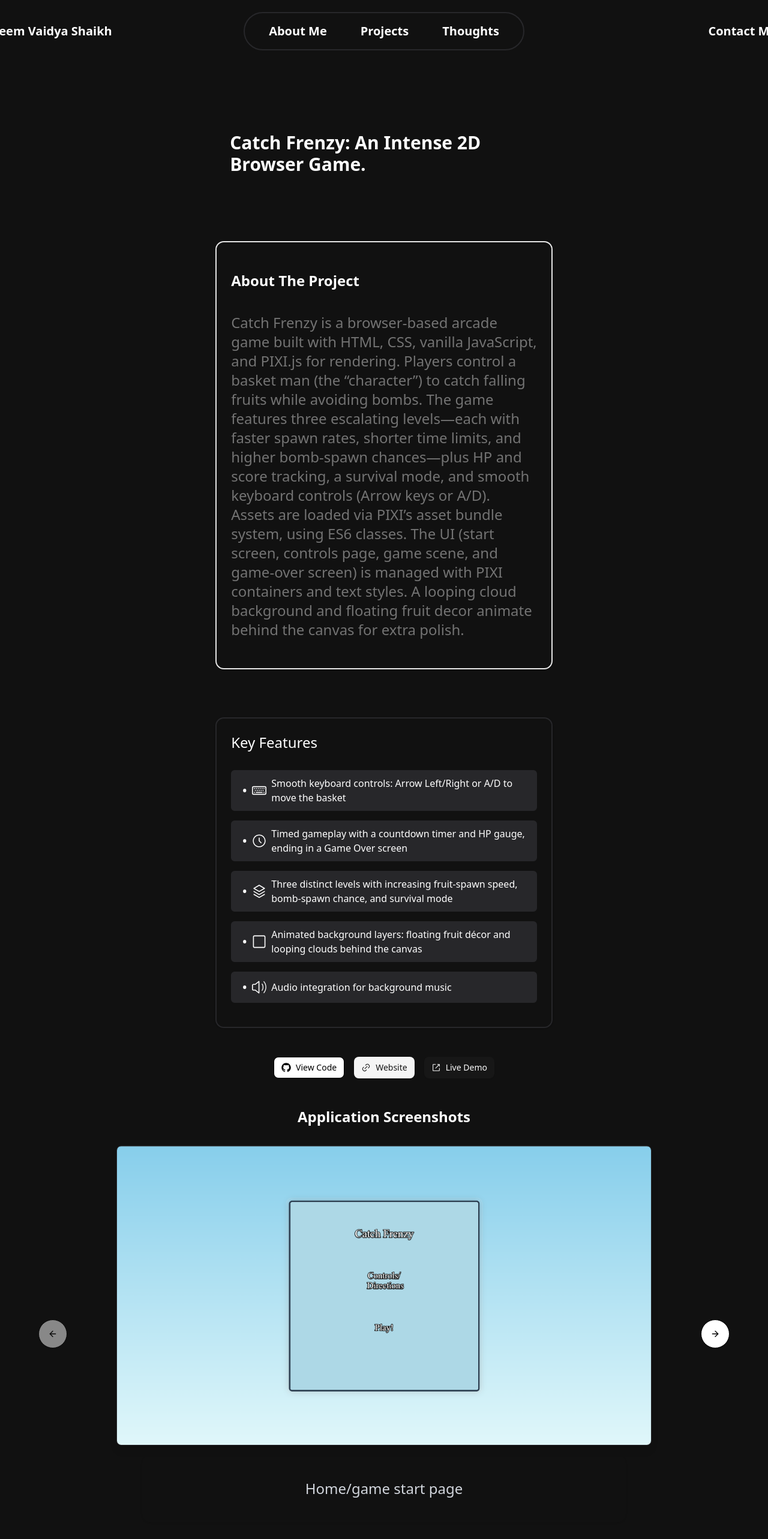
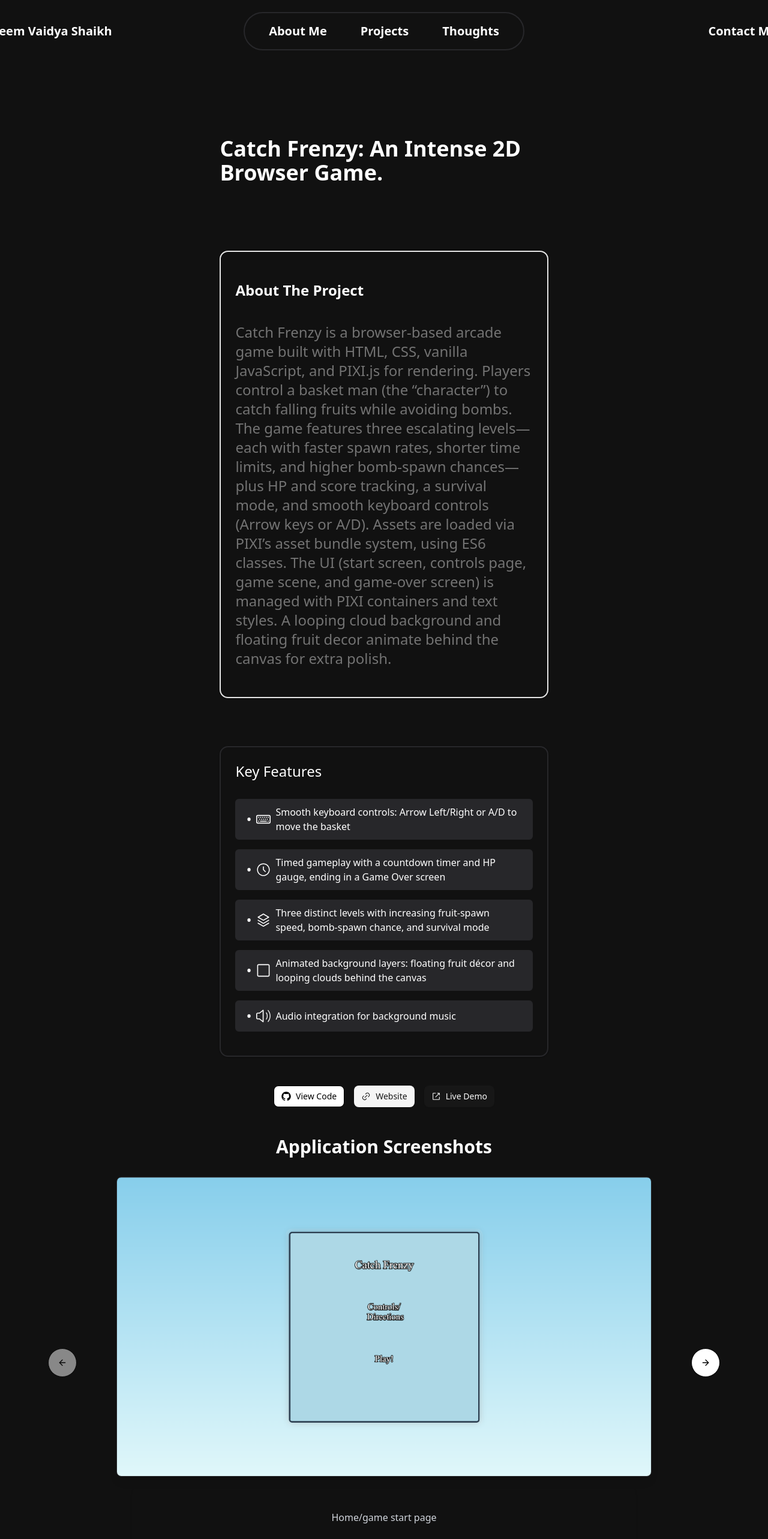
Before and after one commit to AazeemVS/Portfolio-Site, a React (Vite) app in the folder my-portfolio/: page /CatchFrenzyInfoPage in a window 1280 px wide. Shown: the top 2566 px of the page at 60% size. Built offline with nearby package versions, Linux system fonts and the light colour scheme.

Commit message:
updated projectTemplate component

```diff
--- a/my-portfolio/src/components/ui/landingPageProjects.tsx
+++ b/my-portfolio/src/components/ui/landingPageProjects.tsx
@@ -1,12 +1,11 @@
 import SBESCIImg from "@/../images/SBESCI_site_pic.png";
 import WorkoutAppImg from "@/../images/WorkoutAppHomePage.png";
 import { useNavigate } from "react-router-dom";
-import ProjectTemplate from "@/components/ui/projectTemplate";
+import ProjectTemplate from "@/components/ui/projects/projectTemplate";
 import HTMLIcon from "@/components/ui/icons/HTMLIcon";
 import CSSIcon from "@/components/ui/icons/CSSIcon";
 import JSIcon from "@/components/ui/icons/jsIcon";
 import TSIcon from "@/components/ui/icons/tsIcon";
-import JavaIcon from "@/components/ui/icons/javaIcon";
 import AngularIcon from "@/components/ui/icons/angularIcon";
 function LandingPageProjects() {
   const navigate = useNavigate();
--- a/my-portfolio/src/components/ui/projects/projectPageLayout.tsx
+++ b/my-portfolio/src/components/ui/projects/projectPageLayout.tsx
@@ -38,11 +38,11 @@ export const ProjectPageLayout: React.FC<ProjectPageLayoutProps> = ({
   websiteUrl,
 }) => {
   return (
-    <div className="container mx-auto px-4 py-8">
+    <div className="container mx-auto px-4 sm:px-6 lg:px-8 py-6 sm:py-8 lg:py-10">
       {/* Project Header */}
-      <Card className="mb-8 bg-transparent border-none shadow-none">
-        <CardHeader>
-          <CardTitle className="text-3xl font-bold text-white">
+      <Card className="mb-6 sm:mb-8 lg:mb-10 bg-transparent border-none shadow-none">
+        <CardHeader className="px-0">
+          <CardTitle className="text-2xl sm:text-3xl lg:text-4xl font-bold text-white">
             {title}
           </CardTitle>
         </CardHeader>
@@ -51,12 +51,12 @@ export const ProjectPageLayout: React.FC<ProjectPageLayoutProps> = ({
       <ProjDescription text={description} />
 
       {/* Key Features Section */}
-      <section className="mb-12">
+      <section className="mb-8 sm:mb-10 lg:mb-12">
         <KeyFeatures items={features} />
       </section>
 
       {/* Project Buttons */}
-      <div className="mb-12 flex justify-center gap-4">
+      <div className="mb-8 sm:mb-10 lg:mb-12 flex flex-wrap justify-center gap-3 sm:gap-4">
         <ProjBtns
           githubUrl={githubUrl}
           liveDemoUrl={liveDemoUrl}
@@ -66,34 +66,36 @@ export const ProjectPageLayout: React.FC<ProjectPageLayoutProps> = ({
 
       {/* Carousel Section */}
       {slides.length > 0 && (
-        <section className="mb-12">
-          <h2 className="text-2xl font-bold text-white mb-6 text-center">
+        <section className="mb-8 sm:mb-10 lg:mb-12">
+          <h2 className="text-xl sm:text-2xl lg:text-3xl font-bold text-white mb-4 sm:mb-6 text-center">
             Application Screenshots
           </h2>
-          <div className="flex justify-center">
-            <Carousel className="w-full max-w-5xl">
+          <div className="flex justify-center px-2 sm:px-0">
+            <Carousel className="w-full max-w-xs sm:max-w-md md:max-w-lg lg:max-w-4xl xl:max-w-5xl">
               <CarouselContent>
                 {slides.map((slide, index) => (
                   <CarouselItem key={index}>
-                    <div className="p-2">
-                      <div className="flex items-center justify-center h-[500px]">
+                    <div className="p-1 sm:p-2">
+                      <div className="flex items-center justify-center h-[200px] xs:h-[250px] sm:h-[350px] md:h-[400px] lg:h-[450px] xl:h-[500px]">
                         <img
                           src={slide.img}
                           alt={`Project Preview ${index + 1}`}
-                          className="h-full w-auto object-contain rounded-md border border-[#27272a] shadow-lg"
+                          className="h-full w-auto max-w-full object-contain rounded-md border border-[#27272a] shadow-lg"
                         />
                       </div>
-                      <Card className="mt-4 w-8/10 bg-transparent border-none">
-                        <CardContent className="p-4 text-center">
-                          <p className="text-gray-300">{slide.caption}</p>
+                      <Card className="mt-2 sm:mt-3 lg:mt-4 w-full sm:w-10/12 mx-auto bg-transparent border-none">
+                        <CardContent className="p-2 sm:p-3 lg:p-4 text-center">
+                          <p className="text-sm sm:text-base text-gray-300">
+                            {slide.caption}
+                          </p>
                         </CardContent>
                       </Card>
                     </div>
                   </CarouselItem>
                 ))}
               </CarouselContent>
-              <CarouselPrevious className="h-12 w-12 -left-16" />
-              <CarouselNext className="h-12 w-12 -right-16" />
+              <CarouselPrevious className="hidden sm:flex h-8 w-8 sm:h-10 sm:w-10 md:h-12 md:w-12 -left-4 sm:-left-8 md:-left-12" />
+              <CarouselNext className="hidden sm:flex h-8 w-8 sm:h-10 sm:w-10 md:h-12 md:w-12 -right-4 sm:-right-8 md:-right-12" />
             </Carousel>
           </div>
         </section>
--- a/my-portfolio/src/pages/Projects.tsx
+++ b/my-portfolio/src/pages/Projects.tsx
@@ -2,7 +2,7 @@ import React from "react";
 import Footer from "@/components/ui/footer";
 import TSIcon from "@/components/ui/icons/tsIcon";
 import AngularIcon from "@/components/ui/icons/angularIcon";
-import ProjectTemplate from "@/components/ui/projectTemplate";
+import ProjectTemplate from "@/components/ui/projects/projectTemplate";
 import { Card } from "@/components/ui/card";
 import HTMLIcon from "@/components/ui/icons/HTMLIcon";
 import CSSIcon from "@/components/ui/icons/CSSIcon";
```
Also changed, not shown: my-portfolio/src/components/ui/projects/projectTemplate.tsx (renamed from my-portfolio/src/components/ui/projectTemplate.tsx).
